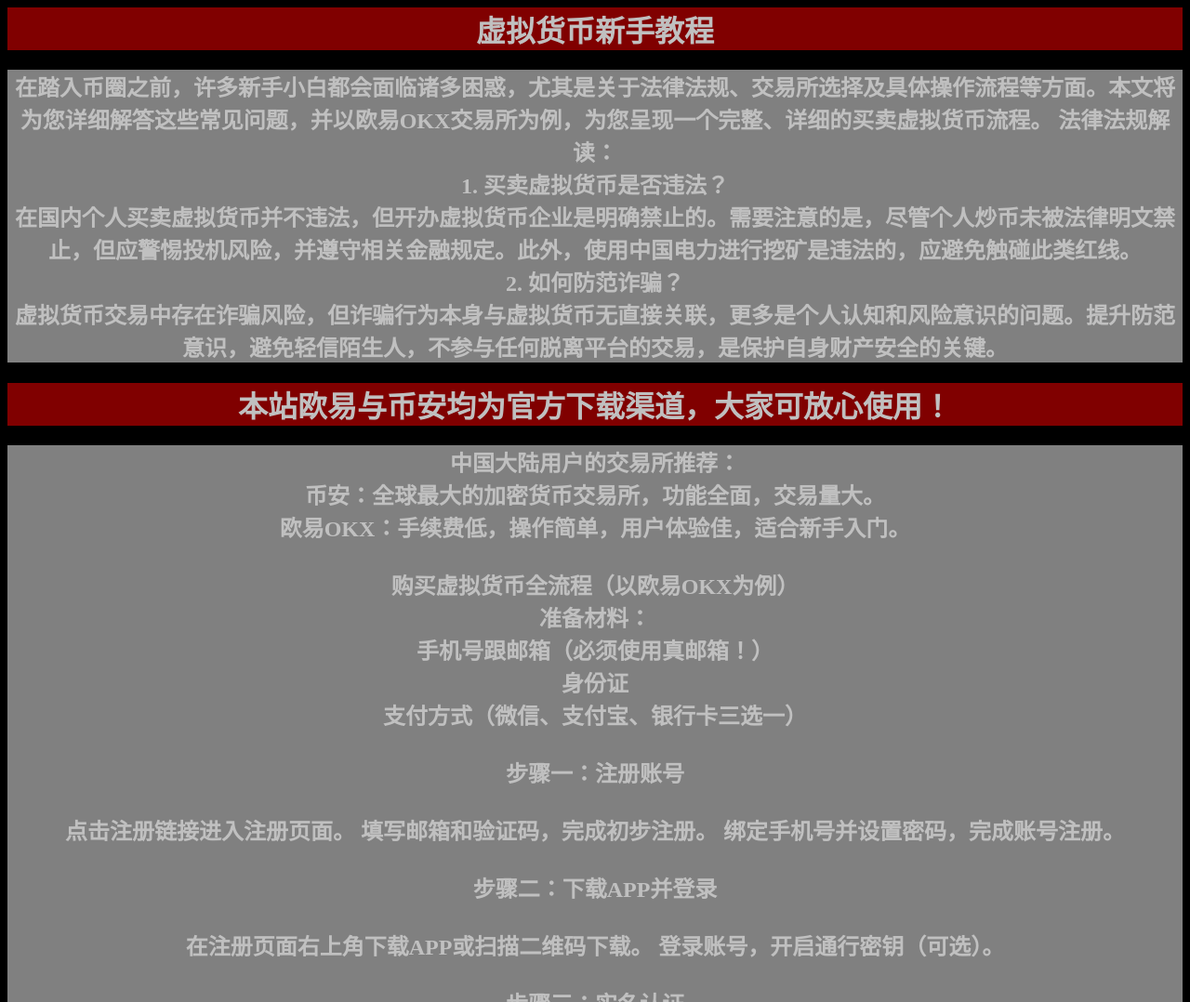
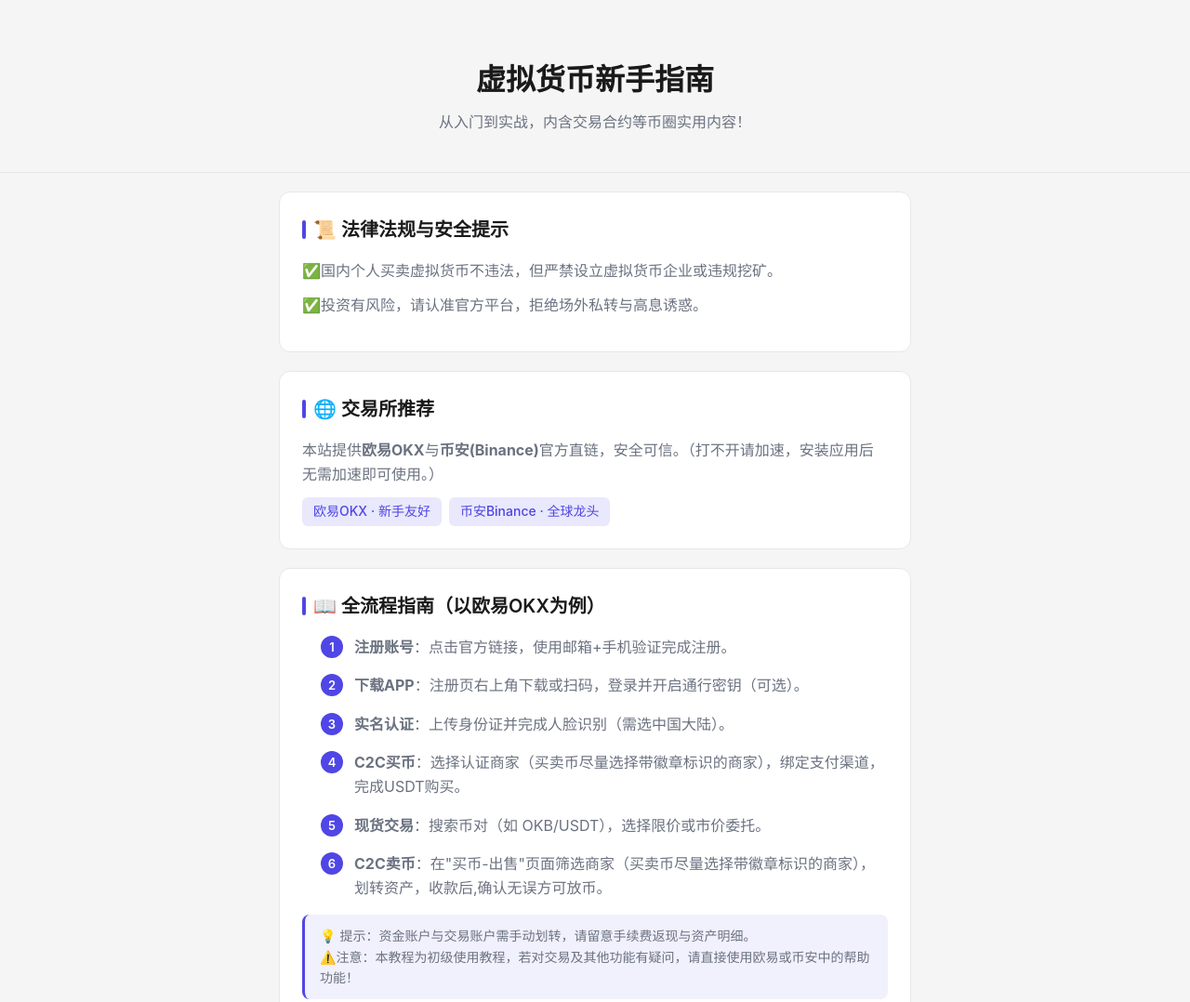
Before and after one commit to todoom1/tbguawuijnbcji8dfbu4vh, a plain HTML site: page xnb.html in a window 1280 px wide. Shown: the top 1078 px of the page at 93% size. Drawn offline with Linux system fonts and the light colour scheme.

Commit message:
Add files via upload

```diff
--- a/inpro.js
+++ b/inpro.js
@@ -19,7 +19,7 @@
 {id: 'oy', img: './svg/oy.svg', name: '欧易', url: 'https://www.vmutkhamuut.com/join/40221549', cat: 'bths'},
 {id: 'ba', img: './svg/ba.svg', name: '币安', url: 'https://www.maxweb.academy/referral/earn-together/refer-in-hotsummer/claim?hl=zh-CN&ref=GRO_20338_SI463&utm_source=default', cat: 'bths'},
 {id: 'xnb', img: './png/npc.png', name: '虚拟币入门', url: './xnb.html', cat: 'bths'},
-{id: 'ggy', img: './png/ggy.png', name: '脉动vpn(狗云)', url: 'https://maidongyun.com/#/register?code=V5fllz2y', cat: 'tools'},
+{id: 'ggy', img: './png/ggy.png', name: '脉动vpn(狗云)', url: 'https://maidongvpn.com/#/register?code=V5fllz2y', cat: 'tools'},
 {id: 'dkd', img: './png/dkd.png', name: '杜卡迪vpn', url: 'https://www.dukadi.xyz/#/register?code=ZrNq0rDZ', cat: 'tools'},
 {id: 'dm', img: './png/vpn.png', name: '大麦VPN', url: 'https://666.damai222.cc/#/register?code=JGQT6iHz', cat: 'tools'},
 {id: 'jryw', img: './png/nullb.png', name: '今日要闻', url: 'https://60s.lylme.com/', cat: 'tools'},
--- a/xnb.html
+++ b/xnb.html
@@ -1,95 +1,232 @@
-<html><head><meta http-equiv="Content-Type" content="text/html; charset=UTF-8">
-        <meta name="renderer" content="webkit">
-        <meta http-equiv="X-UA-Compatible" content="IE=edge">
-        <meta name="viewport" content="width=device-width, initial-scale=1.0, maximum-scale=1.0, user-scalable=no">
-		<title>虚拟货币新手教程</title>
-</head><style>
-body{
-background-color:black;
-}
-a{
-text-decoration: none;
-color: Silver;
-}
-h1{
-text-align:center;
-background-color:Maroon;
-color: Silver;
-}
-h2{
-text-align:center;
-background-color:Gray;
-color: Silver;
-}
-</style>
+<!DOCTYPE html>
+<html lang="zh-CN">
+<head>
+  <meta charset="UTF-8">
+  <meta name="viewport" content="width=device-width, initial-scale=1.0">
+  <title>新手指南</title>
+  <style>
+    :root {
+      --bg:        #f5f5f5;
+      --surface:   #ffffff;
+      --text:      #1a1a1a;
+      --text-muted:#6b7280;
+      --border:    #e5e7eb;
+      --accent:    #4f46e5;
+      --spacing:   20px;
+      --radius:    12px;
+    }
+    @media (prefers-color-scheme: dark) {
+      :root {
+        --bg:         #0f172a;
+        --surface:    #1e293b;
+        --text:       #e2e8f0;
+        --text-muted: #94a3b8;
+        --border:     #334155;
+        --accent:     #818cf8;
+      }
+    }
+    body {
+      background: var(--bg);
+      color: var(--text);
+      font-family: -apple-system, BlinkMacSystemFont,
+                   "PingFang SC", "Microsoft YaHei", sans-serif;
+      line-height: 1.6;
+      font-size: 16px;
+      margin: 0;
+      -webkit-font-smoothing: antialiased;
+    }
+    .hero {
+      text-align: center;
+      padding: 60px 20px 40px;
+      border-bottom: 1px solid var(--border);
+      margin-bottom: var(--spacing);
+    }
+    .hero h1 {
+      font-size: 2rem;
+      font-weight: 600;
+      color: var(--text);
+      margin: 0 0 8px;
+    }
+    .hero .subtitle {
+      color: var(--text-muted);
+      font-size: 1rem;
+      margin: 0;
+    }
+    .container {
+      max-width: 680px;
+      margin: 0 auto;
+      padding: 0 20px 60px;
+    }
+    .card {
+      background: var(--surface);
+      border: 1px solid var(--border);
+      border-radius: var(--radius);
+      padding: 24px;
+      margin-bottom: var(--spacing);
+    }
+    .card h2 {
+      font-size: 1.25rem;
+      font-weight: 600;
+      color: var(--text);
+      margin: 0 0 16px;
+      display: flex;
+      align-items: center;
+      gap: 8px;
+    }
+    .card h2::before {
+      content: "";
+      width: 4px;
+      height: 1.25rem;
+      background: var(--accent);
+      border-radius: 2px;
+      flex-shrink: 0;
+    }
+    p {
+      color: var(--text-muted);
+      margin-bottom: 12px;
+    }
+    ul.check-list {
+      list-style: none;
+      padding: 0;
+      margin: 0;
+    }
+    ul.check-list li {
+      position: relative;
+      padding-left: 20px;
+      margin-bottom: 12px;
+      color: var(--text-muted);
+    }
+    ul.check-list li::before {
+      content: "✅";
+      position: absolute;
+      left: 0;
+    }
+
+    ol.steps {
+      padding-left: 20px;
+      list-style: none;
+      counter-reset: step;
+    }
+    ol.steps > li {
+      counter-increment: step;
+      position: relative;
+      padding-left: 36px;
+      margin-bottom: 16px;
+      color: var(--text-muted);
+    }
+    ol.steps > li::before {
+      content: counter(step);
+      position: absolute;
+      left: 0;
+      width: 24px;
+      height: 24px;
+      background: var(--accent);
+      color: #fff;
+      border-radius: 50%;
+      font-size: 13px;
+      font-weight: 600;
+      line-height: 24px;
+      text-align: center;
+    }
+    .tags {
+      display: flex;
+      gap: 8px;
+      flex-wrap: wrap;
+      margin-top: 12px;
+    }
+    .tag {
+      background: color-mix(in srgb, var(--accent) 12%, transparent);
+      color: var(--accent);
+      border-radius: 6px;
+      padding: 4px 12px;
+      font-size: 0.875rem;
+      font-weight: 500;
+    }
+    .note {
+      color: var(--text-muted);
+      font-size: 0.875rem;
+      margin-top: 16px;
+      padding: 12px 16px;
+      background: color-mix(in srgb, var(--accent) 8%, transparent);
+      border-radius: 8px;
+      border-left: 3px solid var(--accent);
+    }
+    .footer {
+      text-align: center;
+      padding-top: var(--spacing);
+      border-top: 1px solid var(--border);
+    }
+    .footer > p {
+      font-size: 0.875rem;
+      margin-bottom: 16px;
+    }
+    .btn {
+      display: inline-block;
+      background: var(--accent);
+      color: #fff;
+      padding: 10px 24px;
+      border-radius: 8px;
+      text-decoration: none;
+      font-weight: 500;
+      transition: opacity .2s;
+    }
+    .btn:hover {
+      opacity: .85;
+    }
+  </style>
+</head>
 <body>
-    <h1>虚拟货币新手教程</h1>
-        <h2>在踏入币圈之前，许多新手小白都会面临诸多困惑，尤其是关于法律法规、交易所选择及具体操作流程等方面。本文将为您详细解答这些常见问题，并以欧易OKX交易所为例，为您呈现一个完整、详细的买卖虚拟货币流程。
-法律法规解读：<br>
-1. 买卖虚拟货币是否违法？<br>
-在国内个人买卖虚拟货币并不违法，但开办虚拟货币企业是明确禁止的。需要注意的是，尽管个人炒币未被法律明文禁止，但应警惕投机风险，并遵守相关金融规定。此外，使用中国电力进行挖矿是违法的，应避免触碰此类红线。<br>
-2. 如何防范诈骗？<br>
-虚拟货币交易中存在诈骗风险，但诈骗行为本身与虚拟货币无直接关联，更多是个人认知和风险意识的问题。提升防范意识，避免轻信陌生人，不参与任何脱离平台的交易，是保护自身财产安全的关键。</h2>
-    <h1>本站欧易与币安均为官方下载渠道，大家可放心使用！</h1>
-	    <h2>中国大陆用户的交易所推荐：<br>
-币安：全球最大的加密货币交易所，功能全面，交易量大。<br>
-欧易OKX：手续费低，操作简单，用户体验佳，适合新手入门。
-<br><br>
-购买虚拟货币全流程（以欧易OKX为例）<br>
-准备材料：<br>
-手机号跟邮箱（必须使用真邮箱！）<br>
-身份证<br>
-支付方式（微信、支付宝、银行卡三选一）
-<br><br>
-步骤一：注册账号
-<br><br>
-点击注册链接进入注册页面。
-填写邮箱和验证码，完成初步注册。
-绑定手机号并设置密码，完成账号注册。
-<br><br>
-步骤二：下载APP并登录
-<br><br>
-在注册页面右上角下载APP或扫描二维码下载。
-登录账号，开启通行密钥（可选）。
-<br><br>
-步骤三：实名认证
-<br><br>
-点击【去认证】→【立即认证】。
-选择国家地区（如中国）和证件类型（身份证）。
-上传身份证信息并进行人脸识别认证。
-<br><br>
-步骤四：入金（购买USDT）
-<br><br>
-进入C2C买币页面，绑定收款账户（支付宝、微信、银行卡）。
-选择成交量高、成单率高、注册时间长的商家。
-输入购买金额，选择支付方式并支付。
-等待卖家确认收款并放币。
-<br><br>
-步骤五：购买币对（以OKB为例）
-<br><br>
-在首页搜索或点击OKB进入交易页面。
-选择限价委托或市价委托进行买入。
-等待交易完成，查看资产。
-<br><br>
-步骤六：卖出币对（以OKB为例）
-<br><br>
-进入OKB交易页面，选择卖出。
-选择限价委托或市价委托进行卖出。
-查看交易记录，确认卖出成功。
-<br><br>
-步骤七：卖出USDT
-<br><br>
-进入C2C买币页面（出售），筛选合适的商家。
-划转USDT到资金账户。
-填写出售信息并确认收款账号。
-等待商家付款后查看是否到账并确认收款，完成放币。
-<br><br>
-步骤八：查看手续费返现与划转
-<br><br>
-在资产页面查看手续费返现和交易记录。
-了解资金账户与交易账户的区别，并进行必要的划转操作。
-通过以上详细步骤，您可以在欧易OKX交易所安全、合法地买卖虚拟货币。记住，投资有风险，入市需谨慎。在享受数字货币带来的便利和收益的同时，也要不断提升自己的风险意识和防范能力。希望本文能为您的币圈之旅提供有益的帮助！
-<br><br>如有更多使用疑问，请直接访问欧易或币安的帮助页面查看如何正确使用。
-</h2>
-            <a href="index.html"><h2>返回首页</h2></a><br><br>
-</body></html>
+
+  <header class="hero">
+    <h1>虚拟货币新手指南</h1>
+    <p class="subtitle">从入门到实战，内含交易合约等币圈实用内容！</p>
+  </header>
+
+  <main class="container">
+    <section class="card">
+      <h2>📜 法律法规与安全提示</h2>
+      <ul class="check-list">
+        <li>国内个人买卖虚拟货币不违法，但严禁设立虚拟货币企业或违规挖矿。</li>
+        <li>投资有风险，请认准官方平台，拒绝场外私转与高息诱惑。</li>
+      </ul>
+    </section>
+
+    <section class="card">
+      <h2>🌐 交易所推荐</h2>
+      <p>本站提供<strong>欧易OKX</strong>与<strong>币安(Binance)</strong>官方直链，安全可信。（打不开请加速，安装应用后无需加速即可使用。）</p>
+      <div class="tags">
+        <span class="tag">欧易OKX · 新手友好</span>
+        <span class="tag">币安Binance · 全球龙头</span>
+      </div>
+    </section>
+
+    <section class="card full">
+      <h2>📖 全流程指南（以欧易OKX为例）</h2>
+      <ol class="steps">
+        <li><strong>注册账号</strong>：点击官方链接，使用邮箱+手机验证完成注册。</li>
+        <li><strong>下载APP</strong>：注册页右上角下载或扫码，登录并开启通行密钥（可选）。</li>
+        <li><strong>实名认证</strong>：上传身份证并完成人脸识别（需选中国大陆）。</li>
+        <li><strong>C2C买币</strong>：选择认证商家（买卖币尽量选择带徽章标识的商家），绑定支付渠道，完成USDT购买。</li>
+        <li><strong>现货交易</strong>：搜索币对（如 OKB/USDT），选择限价或市价委托。</li>
+        <li><strong>C2C卖币</strong>：在"买币-出售"页面筛选商家（买卖币尽量选择带徽章标识的商家），划转资产，收款后,确认无误方可放币。</li>
+      </ol>
+      <p class="note">💡 提示：资金账户与交易账户需手动划转，请留意手续费返现与资产明细。<br>⚠️注意：本教程为初级使用教程，若对交易及其他功能有疑问，请直接使用欧易或币安中的帮助功能！</p>
+    </section>
+
+    <section class="card full">
+      <h2>📖 合约交易基础教程（以欧易OKX为例）</h2>
+      <ol class="steps">
+        <li><strong>交易前准备（账号必须实名）</strong><br>1、资金划转：将USDT从“资金账户”手动划转至“合约账户”。<br>2、选择合约类型：新手统一选择“U本位永续合约”（盈亏以USDT结算）。<br>3、确认交易对：在交易页搜索目标币种，确保后缀带“USDT”及“永续”标识。</li>
+        <li><strong>开仓操作流程（以做多为例）</strong><br>1、设置参数：杠杆调至1~5倍 → 仓位模式勾选“逐仓” → 输入开仓数量或金额。<br>2、选择方向：点击“市价开多”或“限价开多” → 核对价格与数量 → 确认下单。<br>3、开仓后动作：立即进入“持仓”页，添加“止损”委托（必填，防爆仓）。<br>4、记录关键数据：记下开仓价、强平价、剩余保证金，便于实时跟踪。</li>
+        <li><strong>平仓与风控设置（生存核心）</strong><br>1、手动平仓：在持仓页点击“市价平仓”或“限价平仓”，成交后保证金退回资金账户。<br>2、止盈策略：到达目标价前设置“止盈”委托，不贪心，分批落袋更稳。<br>3、强平机制：价格触及强平价将强制结算，逐仓模式仅损失该笔保证金，不影响其他资产。<br>4、资金管理：单笔开仓不超过总本金5%，留足余量应对插针波动。</li>
+        <li><strong>必须遵守的铁律（避坑指南）</strong><br>1、杠杆≤5倍，高杠杆=加速归零，绝不追求倍率。<br>2、模式固定“逐仓”，永不使用“全仓”；单笔必设止损，绝不扛单、绝不补仓摊平。<br>3、避开重大行情节点（如美联储决议、CPI、非农数据发布前后）不重仓开单。<br>4、仅通过OKX官方App/网页操作，拒绝任何代炒、喊单群、链接投资。<br>5、合约杠杆放大收益的同时等倍放大风险，本金可能全部损失，仅用闲余资金参与。</li>
+      </ol>
+      <p class="note">⚠️免责声明：加密货币衍生品无传统监管，波动剧烈且无涨跌停保护。本教程仅作平台操作逻辑说明，不构成投资建议，交易风险自担。</p>
+    </section>
+
+    <footer class="footer">
+	      <a href="index.html" class="btn">← 返回首页</a>
+    </footer>
+  </main>
+</body>
+</html>
```
Also changed, not shown: mnq.css (+0 -52 lines), tea.html (+5 -4 lines), teax.html (+5 -4 lines).
